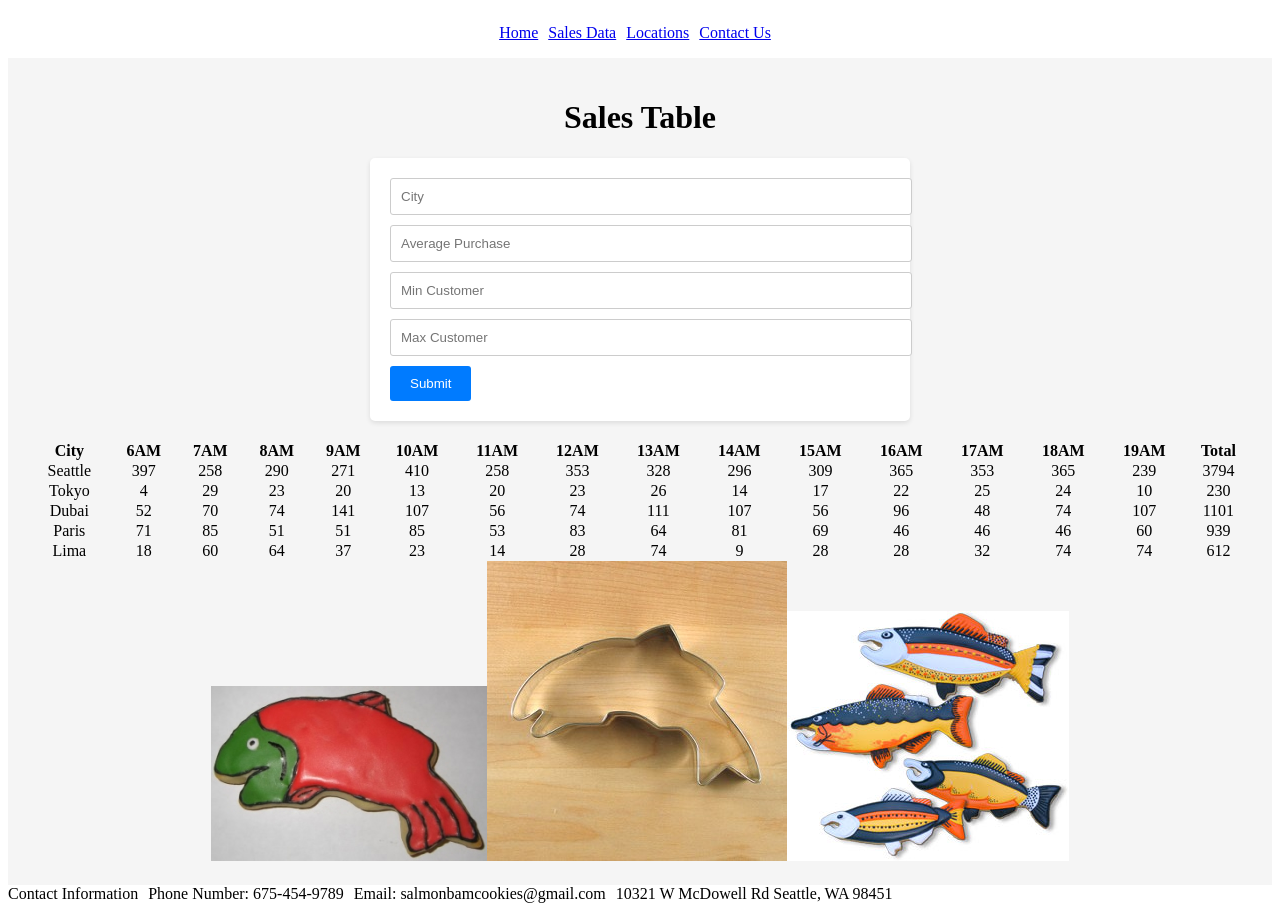
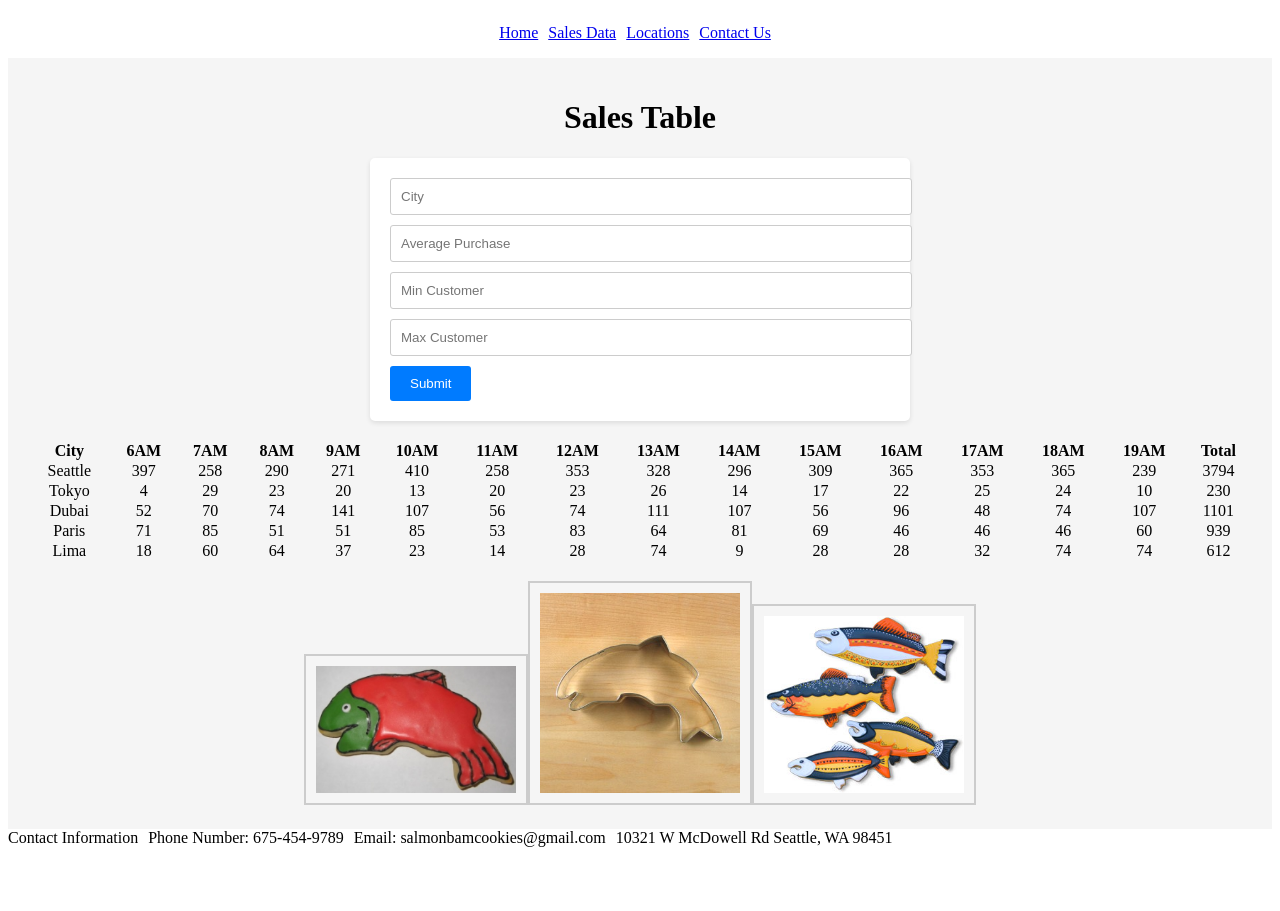
Before and after one commit to Hcooper23/Cookie-Stand-Next.js, a Next.js app: page /sales in a window 1280 px wide. After the commit the page ends 855 px from the top, so only its background shows below. Built offline with nearby package versions, Linux system fonts and the light colour scheme.

Commit message:
added image boarders

```diff
--- a/styles/salestyle.module.css
+++ b/styles/salestyle.module.css
@@ -46,6 +46,7 @@
   width: 100%;
   border-collapse: collapse;
 }
+
 .table-header,
 .table-data {
   padding: 10px;
@@ -56,28 +57,15 @@
   font-weight: bold;
 }
 
-  .footer-row {
-    font-weight: bold;
-  }
-
-  .salmon-cookie {
-    width: 300px;
-    height: auto;
-    margin-top: 20px;
-  }
-
-  .cookie-cutter {
+.salmoncookie,
+.cookiecutter,
+.schoolfish {
   width: 200px;
   height: auto;
   margin-top: 20px;
+  border: 2px solid #ccc; /* Change the border color here */
+  padding: 10px;
 }
-
-  .school-fish {
-    width: 300px;
-    height: auto;
-    margin-top: 20px;
-  }
-
 
 .footer {
   background-color: #f5f5f5;
```
Lines whose indentation alone changed are shown as unchanged.
